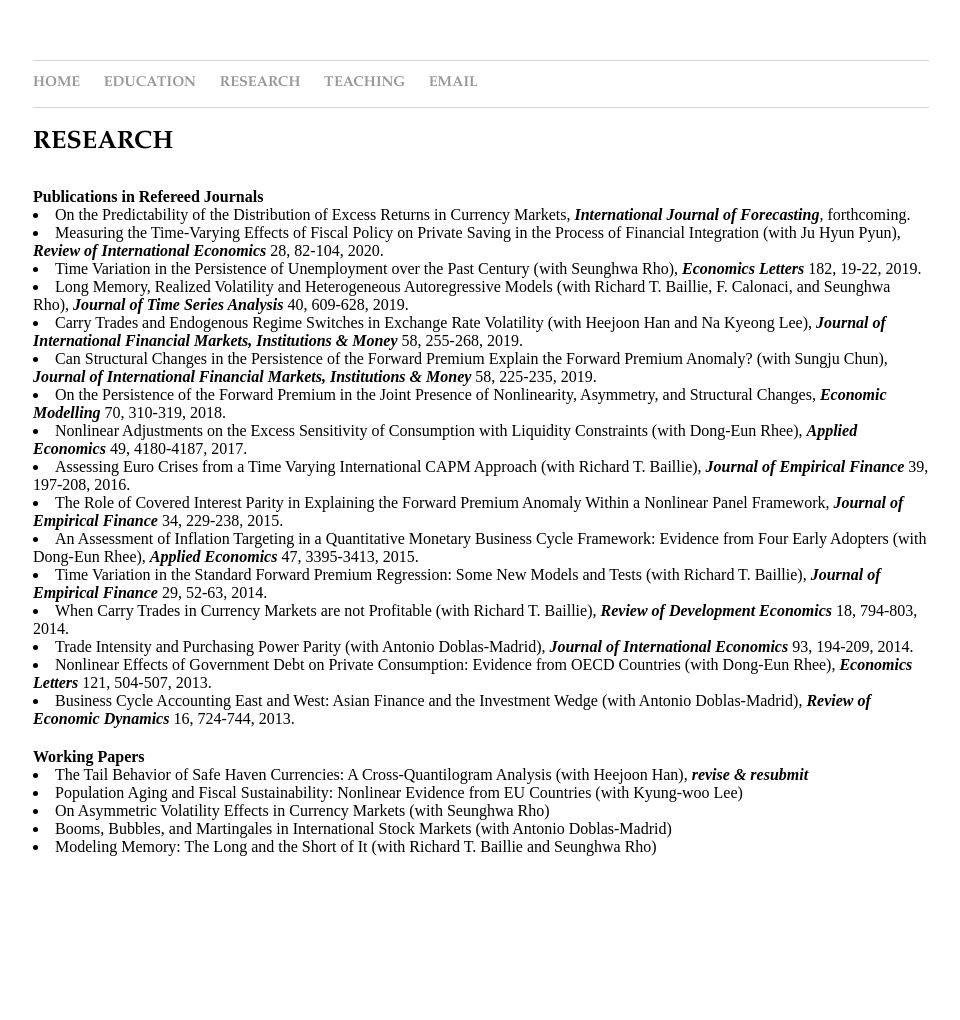
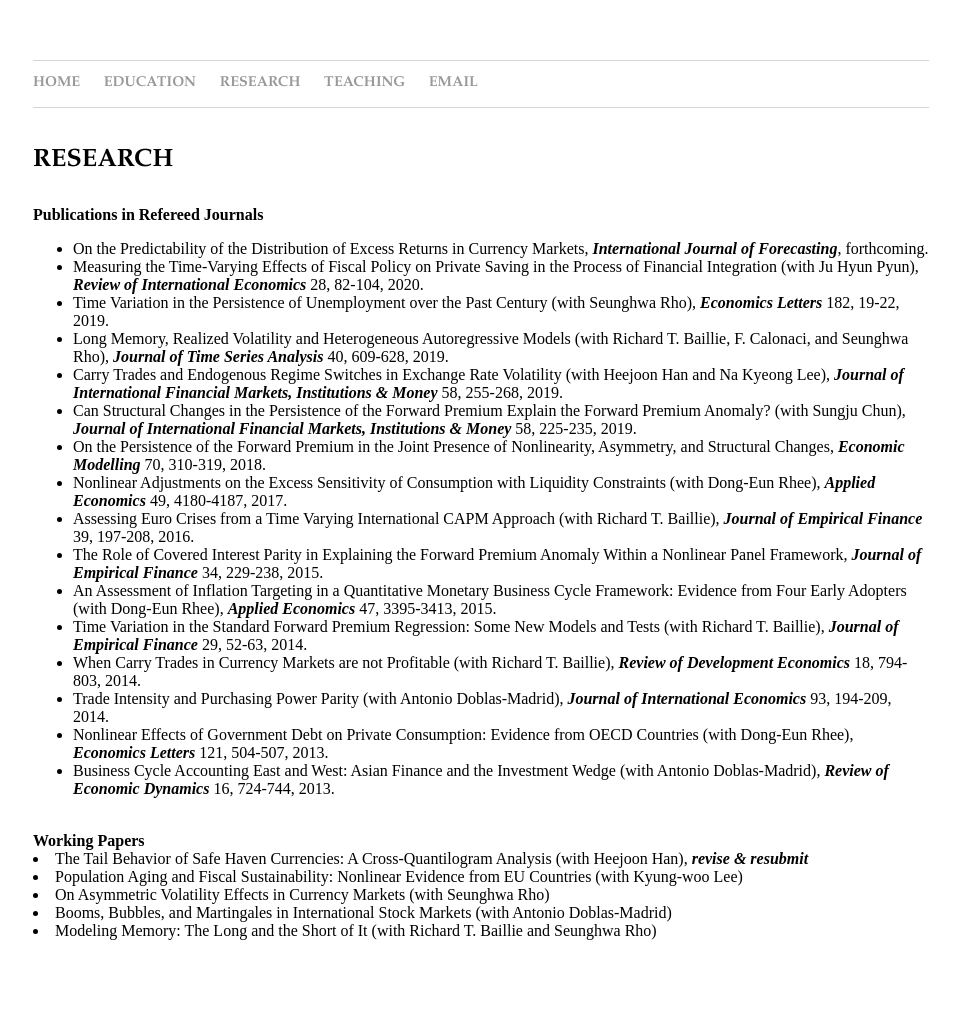
Before and after one commit to dooyeoncho/dooyeoncho.github.io, a Jekyll site: the page built from pages/research.html, in a window 1280 px wide. Shown: the whole page, without its empty margins (159-1119 px from the left). Built offline with Jekyll 4.4.1, drawn with Linux system fonts in a browser that asks for light colours; before the commit the page ends 936 px from its top, so only the background shows below that.

Commit message:
Update research.html

```diff
--- a/pages/research.html
+++ b/pages/research.html
@@ -7,11 +7,13 @@ title: Dooyeon Cho - Research
 			<!-- link to main stylesheet -->
 			<link rel="stylesheet" type="text/css" href="/css/main.css">
 
+&nbsp;
 <div>
 <h1 class="headerstyle">Research</h1>
 </div>
 
 <div><b>Publications in Refereed Journals</b>
+		<ul>
 	        	<li>On the Predictability of the Distribution of Excess Returns in Currency Markets, <em property="italic"><b>International Journal of Forecasting</b></em>, forthcoming.</li>
                 	<li>Measuring the Time-Varying Effects of Fiscal Policy on Private Saving in the Process of Financial Integration (with Ju Hyun Pyun), <em property="italic"><b>Review of International Economics</b></em> 28, 82-104, 2020.</li>
 			<li>Time Variation in the Persistence of Unemployment over the Past Century (with Seunghwa Rho), <em property="italic"><b>Economics Letters</b></em> 182, 19-22, 2019.</li>
@@ -28,6 +30,7 @@ title: Dooyeon Cho - Research
 			<li>Trade Intensity and Purchasing Power Parity (with Antonio Doblas-Madrid), <em property="italic"><b>Journal of International Economics</b></em> 93, 194-209, 2014.</li>
 			<li>Nonlinear Effects of Government Debt on Private Consumption: Evidence from OECD Countries (with Dong-Eun Rhee), <em property="italic"><b>Economics Letters</b></em> 121, 504-507, 2013.</li>
 			<li>Business Cycle Accounting East and West: Asian Finance and the Investment Wedge (with Antonio Doblas-Madrid), <em property="italic"><b>Review of Economic Dynamics</b></em> 16, 724-744, 2013.</li>
+		</ul>
 		</div>&nbsp;
 
 <div> <b>Working Papers</b>
```
Lines whose indentation alone changed are shown as unchanged.
